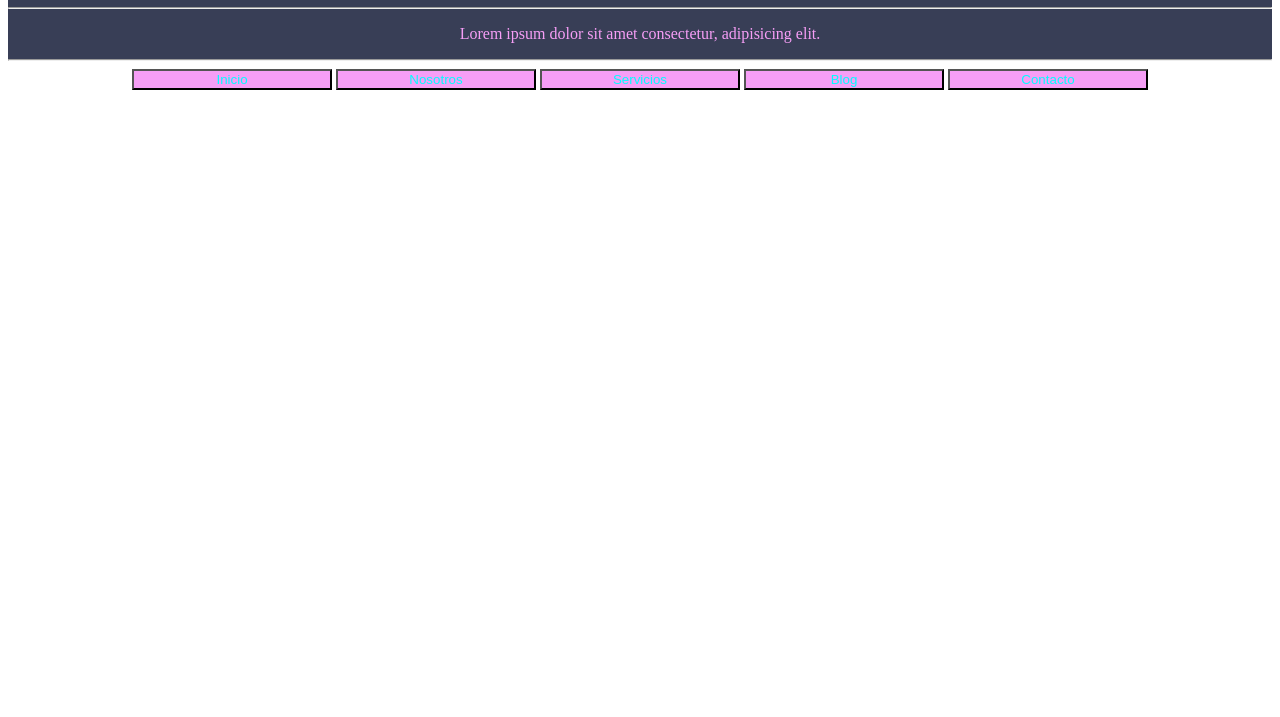
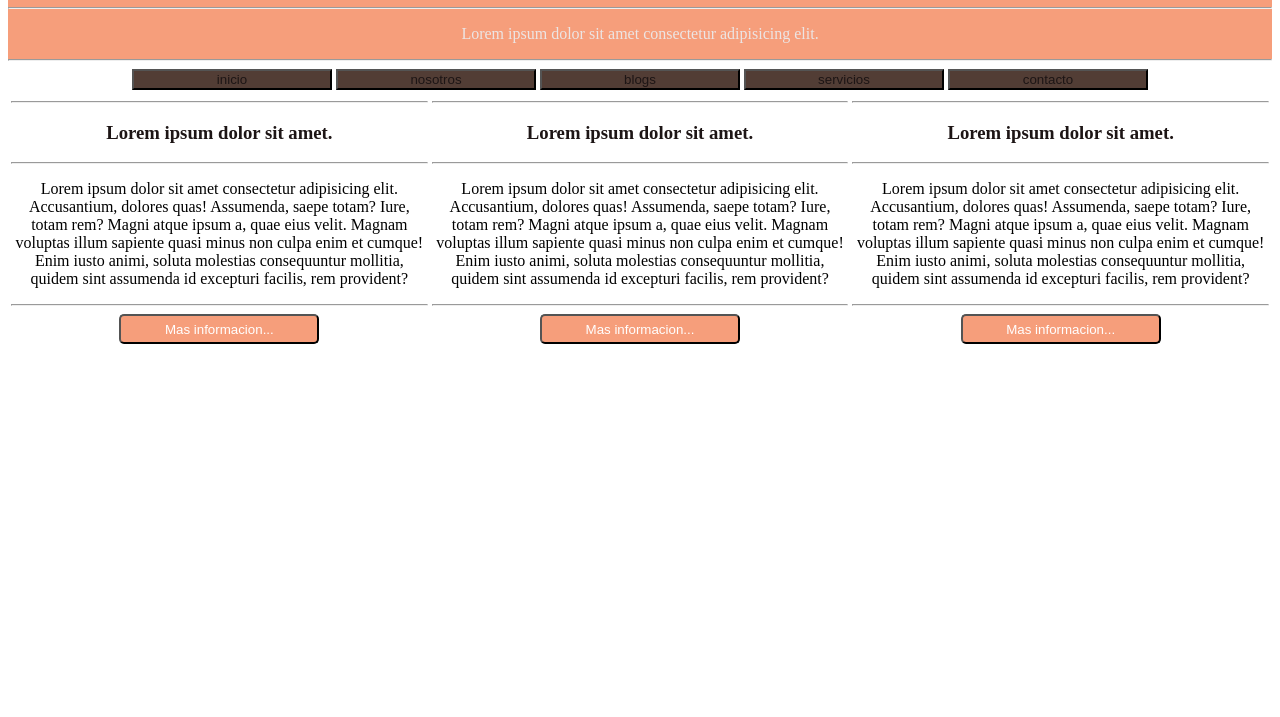
Before and after one commit to FerCastilloRdz/Git02-Aplicaciones, a plain HTML site: page index.html in a window 1280 px wide. Shown: the part 83-800 px from the top of the page. Drawn offline with Linux system fonts and the light colour scheme.

Commit message:
Terminamos el maquetado

```diff
--- a/css/estilos.css
+++ b/css/estilos.css
@@ -1,27 +1,29 @@
 .bg-primary{
-    background-color: #383e56;
+    background-color: #f69e7b;
 }
-
-.bg-secondary{
-    background-color: #f69ef6;
+.bg-secundary{
+    background-color: #523d35;
 }
-
 .text-center{
     text-align: center;
 }
-
-.text-ligt{
-    color: #eedaee;
+.text-light{
+    color: #611c2b;
 }
-
-.text-info {
-    color:#f69ef6;
+.text-info{
+    color: #ece5e4;
 }
-
-.w-200{
+.w-200 {
     width: 200px;
 }
-
 .text-primary{
-    color:aqua;
+    color: rgb(29, 21, 21);
 }
+.text-white{
+    color: #fff;
+}
+.button-info{
+    width: 200px;
+    height: 30px;
+    border-radius: 5px;
+}
--- a/index.html
+++ b/index.html
@@ -3,28 +3,85 @@
 <head>
     <meta charset="UTF-8">
     <meta name="viewport" content="width=device-width, initial-scale=1.0">
-    <title>Practica 01 - CSS + HTMLS </title>
+    <title>Git02-aplicaciones</title>
     <link rel="stylesheet" href="./css/estilos.css">
 </head>
 <body>
-    <!--encabezado-->
     <header class="bg-primary text-center">
         <hr>
-    <h1 class="text-light">Mi primer paguina web con css</h1>
+        <h1 class="text-light">mi primera pagina web css </h1>
         <hr class="bg-primary">
         <p class="text-info">
-        Lorem ipsum dolor sit amet consectetur, adipisicing elit.
+            Lorem ipsum dolor sit amet consectetur adipisicing elit.
         </p>
         <hr>
     </header>
-    <!--barra de navegacion-->
     <nav class="text-center">
-    <button class="w-200 bg-secondary text-primary">Inicio</button>
-    <button class="w-200 bg-secondary text-primary">Nosotros</button>
-    <button class="w-200 bg-secondary text-primary">Servicios</button>
-    <button class="w-200 bg-secondary text-primary">Blog</button>
-    <button class="w-200 bg-secondary text-primary">Contacto</button>
+        <button class="w-200 bg-secundary text-primary">inicio</button>
+        <button class="w-200 bg-secundary text-primary">nosotros</button>
+        <button class="w-200 bg-secundary text-primary">blogs</button>
+        <button class="w-200 bg-secundary text-primary">servicios</button>
+        <button class="w-200 bg-secundary text-primary">contacto</button>
     </nav>
-    <!--footer-->
+    <main>
+        <table>
+            <tr>
+                <td>
+                    <div class="bg-info">
+                        <hr>
+                        <h3 class="text-center text-primary">
+                            Lorem ipsum dolor sit amet.
+                        </h3>
+                        <hr>
+                        <p class="text-center">
+                            Lorem ipsum dolor sit amet consectetur adipisicing elit. Accusantium, dolores quas! Assumenda, saepe totam? Iure, totam rem? Magni atque ipsum a, quae eius velit. Magnam voluptas illum sapiente quasi minus non culpa enim et cumque! Enim iusto animi, soluta molestias consequuntur mollitia, quidem sint assumenda id excepturi facilis, rem provident?
+                        </p>
+                        <hr>
+                        <div class="text-center">
+                            <button class="bg-primary text-white button-info">
+                                Mas informacion...
+                            </button>
+                        </div>
+                    </div>
+                </td>
+                <td>
+                    <div class="bg-info">
+                        <hr>
+                        <h3 class="text-center text-primary">
+                            Lorem ipsum dolor sit amet.
+                        </h3>
+                        <hr>
+                        <p class="text-center">
+                            Lorem ipsum dolor sit amet consectetur adipisicing elit. Accusantium, dolores quas! Assumenda, saepe totam? Iure, totam rem? Magni atque ipsum a, quae eius velit. Magnam voluptas illum sapiente quasi minus non culpa enim et cumque! Enim iusto animi, soluta molestias consequuntur mollitia, quidem sint assumenda id excepturi facilis, rem provident?
+                        </p>
+                        <hr>
+                        <div class="text-center">
+                            <button class="bg-primary text-white button-info">
+                                Mas informacion...
+                            </button>
+                        </div>
+                    </div>
+                </td>
+                <td>
+                    <div class="bg-info">
+                        <hr>
+                        <h3 class="text-center text-primary">
+                            Lorem ipsum dolor sit amet.
+                        </h3>
+                        <hr>
+                        <p class="text-center">
+                            Lorem ipsum dolor sit amet consectetur adipisicing elit. Accusantium, dolores quas! Assumenda, saepe totam? Iure, totam rem? Magni atque ipsum a, quae eius velit. Magnam voluptas illum sapiente quasi minus non culpa enim et cumque! Enim iusto animi, soluta molestias consequuntur mollitia, quidem sint assumenda id excepturi facilis, rem provident?
+                        </p>
+                        <hr>
+                        <div class="text-center">
+                            <button class="bg-primary text-white button-info">
+                                Mas informacion...
+                            </button>
+                        </div>
+                    </div>
+                </td>
+            </tr>
+        </table>
+    </main>
 </body>
 </html>
```
Lines whose indentation alone changed are shown as unchanged.
